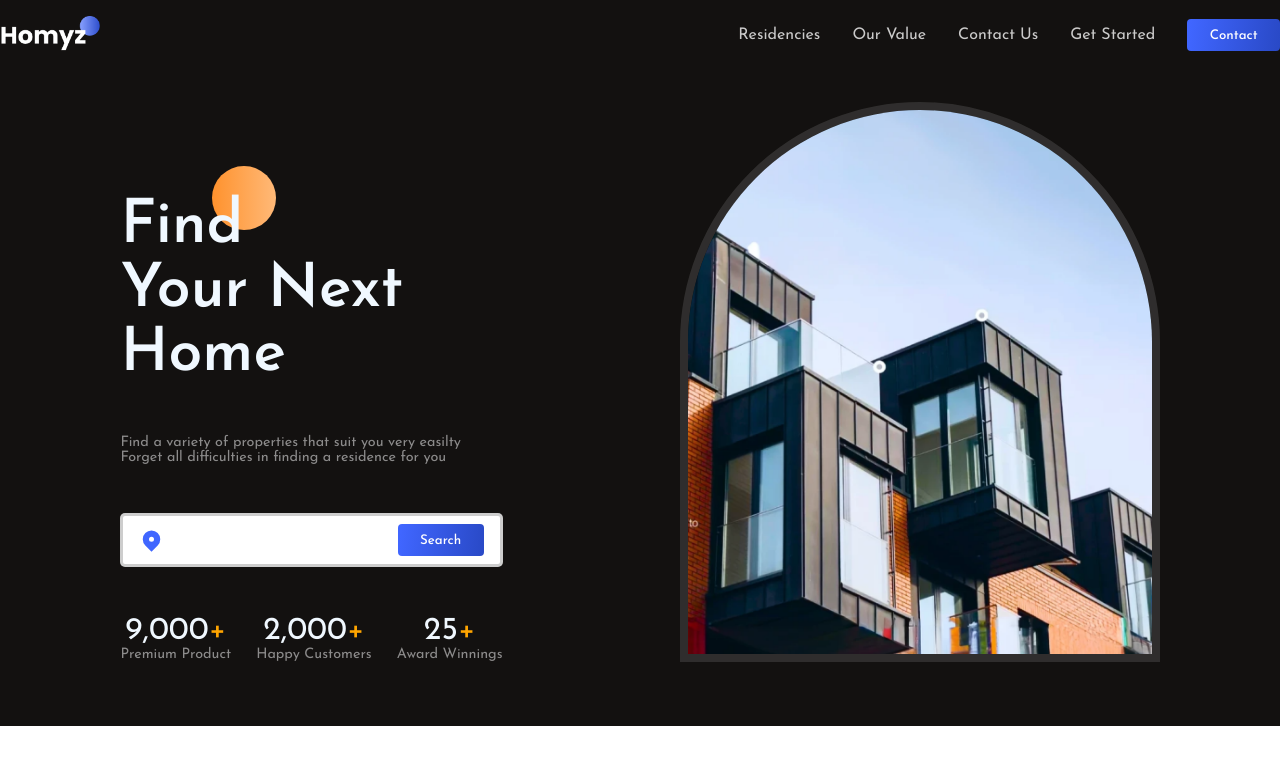
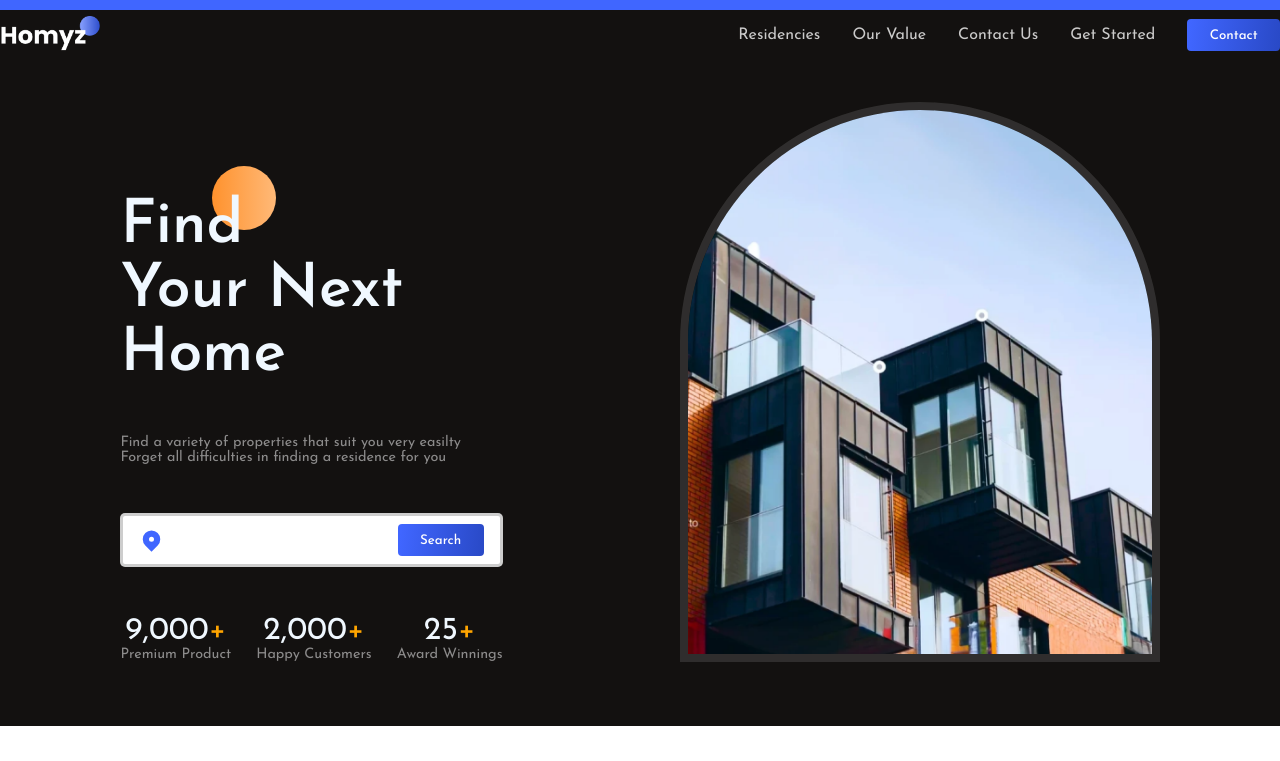
Before and after one commit to srivasanth23/Real_estate_Fullstack_website, a React (Create React App) app in the folder client/: page / in a window 1280 px wide. Shown: the top 761 px of the page. Built offline with nearby package versions, Linux system fonts and the light colour scheme.

Commit message:
changes in framer

```diff
--- a/client/package.json
+++ b/client/package.json
@@ -12,6 +12,7 @@
     "react-countup": "^6.5.3",
     "react-dom": "^18.3.1",
     "react-icons": "^5.2.1",
+    "react-intersection-observer": "^9.10.2",
     "react-router": "^6.23.0",
     "react-scripts": "5.0.1",
     "swiper": "^11.1.1",
--- a/client/src/App.js
+++ b/client/src/App.js
@@ -7,10 +7,26 @@ import ResidenciesCarousal from "./components/ResidenciesCarousal";
 import Value from "./components/Value";
 import GetStarted from "./components/GetStarted";
 import Footer from "./components/Footer";
-import ScrollBar from "./components/ScrollBar";
+import { motion, useScroll } from "framer-motion";
 
 function App() {
+  const { scrollYProgress } = useScroll();
   return (
+    <>
+      <motion.div
+        style={{
+          scaleX: scrollYProgress,
+          position: "fixed",
+          top: 0,
+          left: 0,
+          right: 0,
+          height: 10,
+          transformOrigin: "0%",
+          background: "var(--blue)",
+          zIndex: 10,
+        }}
+      ></motion.div>
+
       <div className="App">
         <div>
           <Header />
@@ -22,8 +38,8 @@ function App() {
         <ContactUs />
         <GetStarted />
         <Footer />
-      <ScrollBar />
       </div>
+    </>
   );
 }
 
--- a/client/src/components/ResidenciesCarousal/index.js
+++ b/client/src/components/ResidenciesCarousal/index.js
@@ -5,6 +5,7 @@ import data from "../../utils/slider.json";
 import { sliderSettings } from "../../utils/common";
 
 const ResidenciesCarousal = () => {
+
   return (
     <section className="r-wrapper">
       <div className="paddings innerWidth residencies-carousal">
```
Also changed, not shown: client/pages/Website.js (added, +7 -0 lines), client/src/App.css (line endings or trailing spaces), 1 other file (tests, documents, lock files or other folders). Lines whose indentation alone changed are shown as unchanged.
